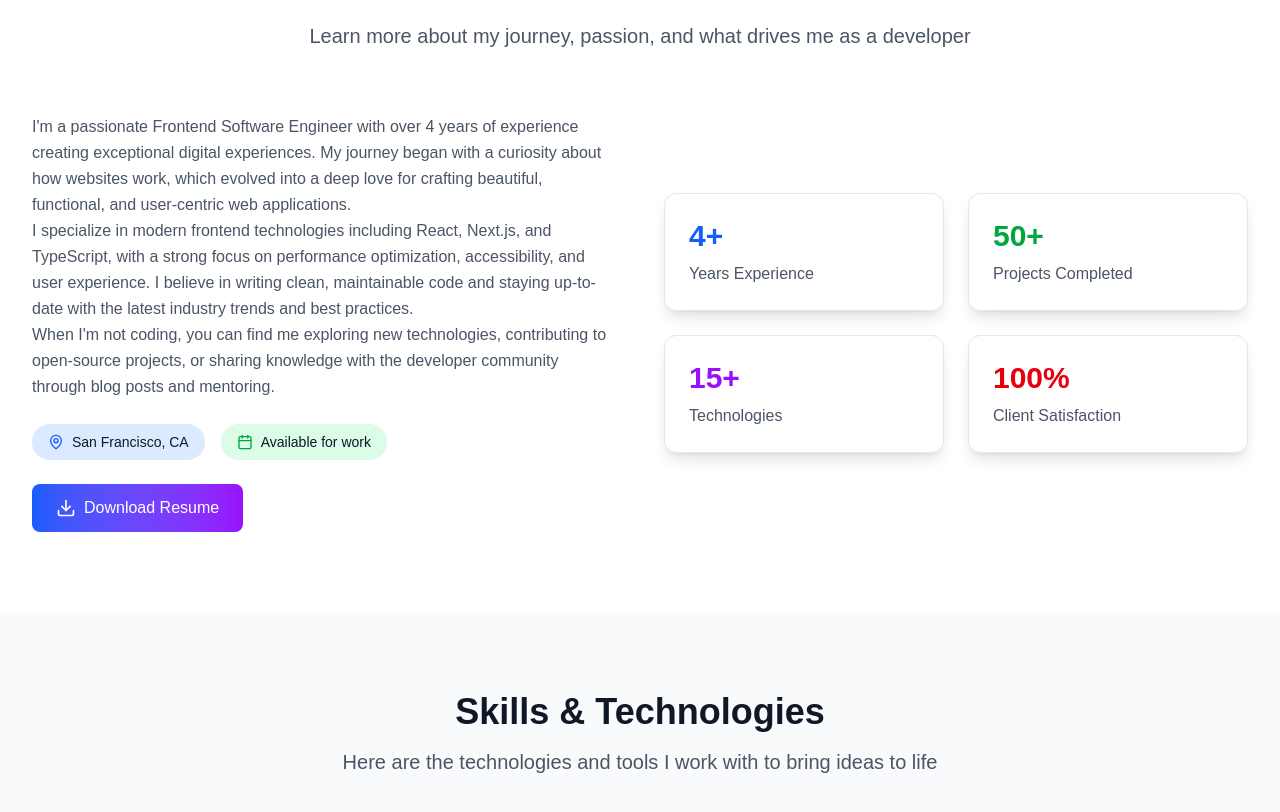
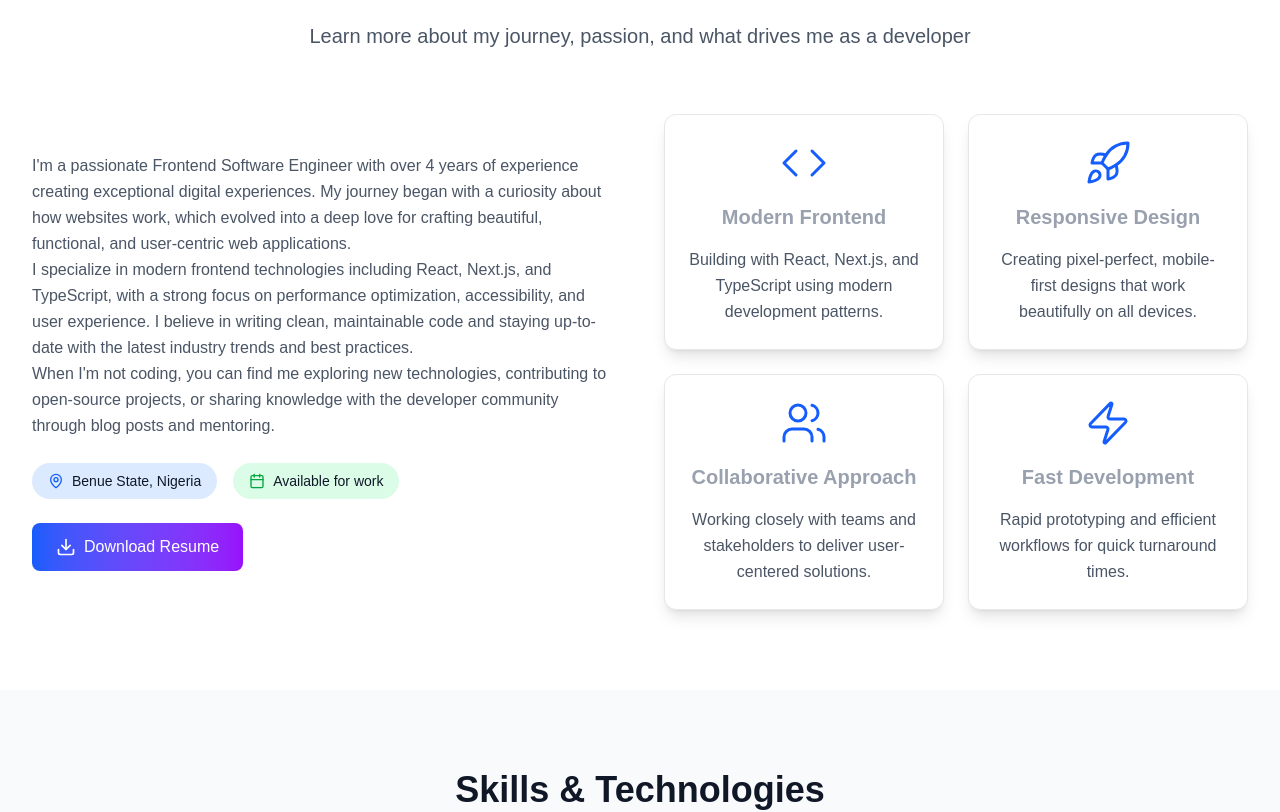
Before and after one commit to StivinTaesoo/stephen-tersoo, a Next.js app: page / in a window 1280 px wide. Shown: the part 914-1726 px from the top of the page. Built offline with nearby package versions, Linux system fonts and the light colour scheme.

Commit message:
Update about section: Added resume

```diff
--- a/app/components/AboutSection.tsx
+++ b/app/components/AboutSection.tsx
@@ -2,6 +2,41 @@
 
 import { motion } from "framer-motion";
 import { Calendar, Download, MapPin } from "lucide-react";
+import { Code, Rocket, Users, Zap } from "lucide-react";
+
+interface ServiceCard {
+    icon: React.ElementType;
+    title: string;
+    description: string;
+    badge?: string;
+}
+
+const services: ServiceCard[] = [
+    {
+        icon: Code,
+        title: "Modern Frontend",
+        description:
+            "Building with React, Next.js, and TypeScript using modern development patterns.",
+    },
+    {
+        icon: Rocket,
+        title: "Responsive Design",
+        description:
+            "Creating pixel-perfect, mobile-first designs that work beautifully on all devices.",
+    },
+    {
+        icon: Users,
+        title: "Collaborative Approach",
+        description:
+            "Working closely with teams and stakeholders to deliver user-centered solutions.",
+    },
+    {
+        icon: Zap,
+        title: "Fast Development",
+        description:
+            "Rapid prototyping and efficient workflows for quick turnaround times.",
+    },
+];
 
 const AboutSection = () => {
     return (
@@ -72,7 +107,7 @@ const AboutSection = () => {
                                     className="text-blue-600 dark:text-blue-400"
                                 />
                                 <span className="text-sm font-medium">
-                                    San Francisco, CA
+                                    Benue State, Nigeria
                                 </span>
                             </div>
                             <div className="flex items-center space-x-2 bg-green-100 dark:bg-green-900/30 px-4 py-2 rounded-full">
@@ -92,7 +127,12 @@ const AboutSection = () => {
                             transition={{ duration: 0.6, delay: 0.3 }}
                             viewport={{ once: true }}
                             className="flex items-center space-x-2 px-6 py-3 bg-gradient-to-r from-blue-600 to-purple-600 text-white rounded-lg hover:from-blue-700 hover:to-purple-700 transition-all duration-200 transform hover:scale-105"
-                            onClick={() => window.open("/resume.pdf", "_blank")}
+                            onClick={() =>
+                                window.open(
+                                    "/images/stephen-tersoo-resume.pdf",
+                                    "_blank"
+                                )
+                            }
                         >
                             <Download size={20} />
                             <span>Download Resume</span>
@@ -106,38 +146,45 @@ const AboutSection = () => {
                         viewport={{ once: true }}
                         className="grid grid-cols-2 gap-6"
                     >
-                        <div className="bg-white dark:bg-gray-800 p-6 rounded-xl shadow-lg border border-gray-200 dark:border-gray-700">
+                        {/* <div className="bg-white dark:bg-gray-800 p-6 rounded-xl shadow-lg border border-gray-200 dark:border-gray-700">
                             <div className="text-3xl font-bold text-blue-600 dark:text-blue-400 mb-2">
                                 4+
                             </div>
                             <div className="text-gray-600 dark:text-gray-300">
                                 Years Experience
                             </div>
-                        </div>
-                        <div className="bg-white dark:bg-gray-800 p-6 rounded-xl shadow-lg border border-gray-200 dark:border-gray-700">
-                            <div className="text-3xl font-bold text-green-600 dark:text-green-400 mb-2">
-                                50+
-                            </div>
-                            <div className="text-gray-600 dark:text-gray-300">
-                                Projects Completed
-                            </div>
-                        </div>
-                        <div className="bg-white dark:bg-gray-800 p-6 rounded-xl shadow-lg border border-gray-200 dark:border-gray-700">
-                            <div className="text-3xl font-bold text-purple-600 dark:text-purple-400 mb-2">
-                                15+
-                            </div>
-                            <div className="text-gray-600 dark:text-gray-300">
-                                Technologies
-                            </div>
-                        </div>
-                        <div className="bg-white dark:bg-gray-800 p-6 rounded-xl shadow-lg border border-gray-200 dark:border-gray-700">
-                            <div className="text-3xl font-bold text-red-600 dark:text-red-400 mb-2">
-                                100%
-                            </div>
-                            <div className="text-gray-600 dark:text-gray-300">
-                                Client Satisfaction
-                            </div>
-                        </div>
+                        </div> */}
+
+                        {services.map((service, index) => {
+                            const Icon = service.icon;
+                            return (
+                                <div
+                                    key={index}
+                                    className="bg-white dark:bg-gray-800 p-6 rounded-xl shadow-lg border border-gray-200 dark:border-gray-700"
+                                >
+                                    <div className="flex flex-col items-center text-center space-y-4">
+                                        <div className="relative">
+                                            <Icon
+                                                className="w-12 h-12 text-blue-600"
+                                                strokeWidth={1.5}
+                                            />
+                                            {service.badge && (
+                                                <div className="absolute -bottom-2 -right-2 bg-white border border-gray-200 rounded-full px-3 py-1 text-xs font-medium shadow-sm flex items-center gap-1">
+                                                    <Zap className="w-3 h-3" />
+                                                    {service.badge}
+                                                </div>
+                                            )}
+                                        </div>
+                                        <h3 className="text-xl font-semibold text-gray-400">
+                                            {service.title}
+                                        </h3>
+                                        <p className="text-gray-600 leading-relaxed">
+                                            {service.description}
+                                        </p>
+                                    </div>
+                                </div>
+                            );
+                        })}
                     </motion.div>
                 </div>
             </div>
--- a/app/data/index.ts
+++ b/app/data/index.ts
@@ -57,10 +57,9 @@ export const experiences: Experience[] = [
         startDate: "2024-06",
         endDate: "Present",
         description: [
-            "Developed and maintained customer-facing web applications serving 50,000+ monthly active users",
+            "Developed the public-facing webpages of a functional multi-player card game with Next js, typescript and node js",
             "Implemented responsive design principles ensuring optimal user experience across all devices",
             "Integrated third-party APIs and payment systems to enhance application functionality",
-            "Participated in agile development processes and sprint planning sessions",
         ],
         technologies: [
             "React",
```
Also changed, not shown: 1 other file (tests, documents, lock files or other folders).
